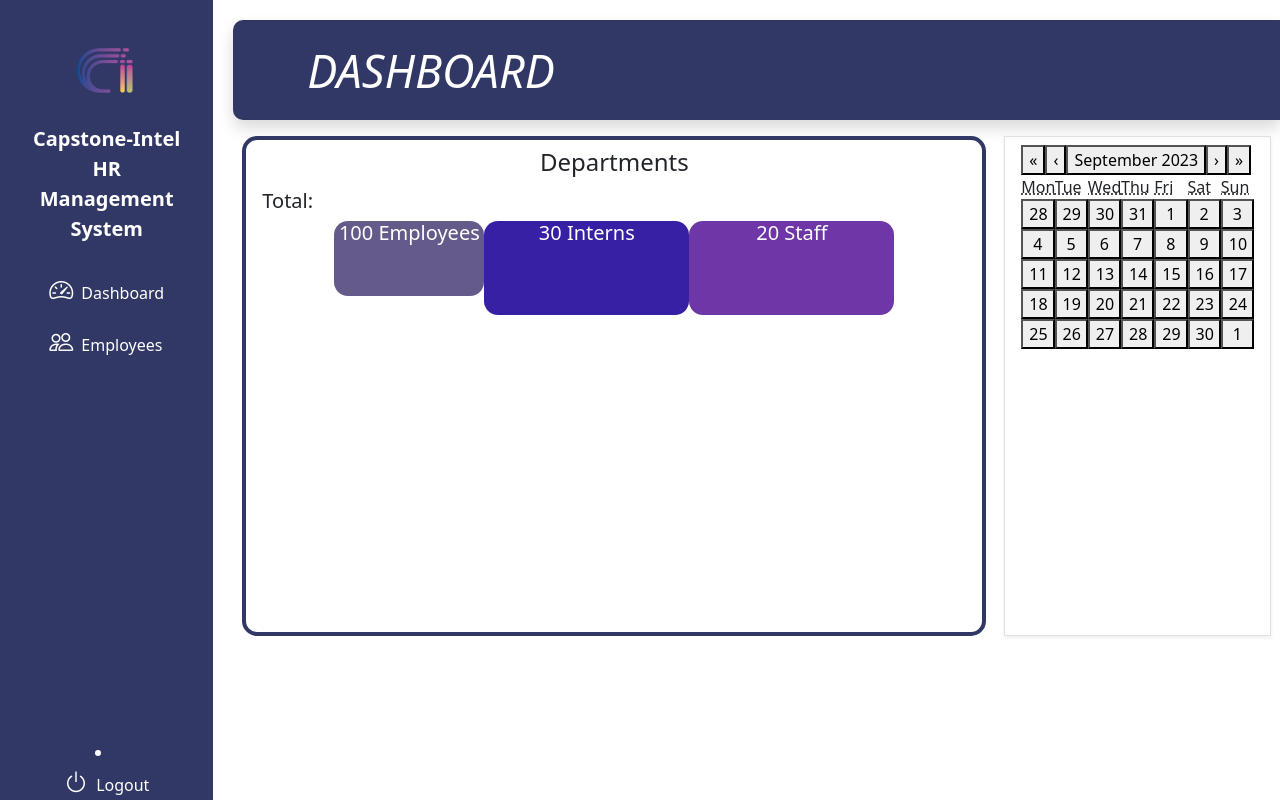
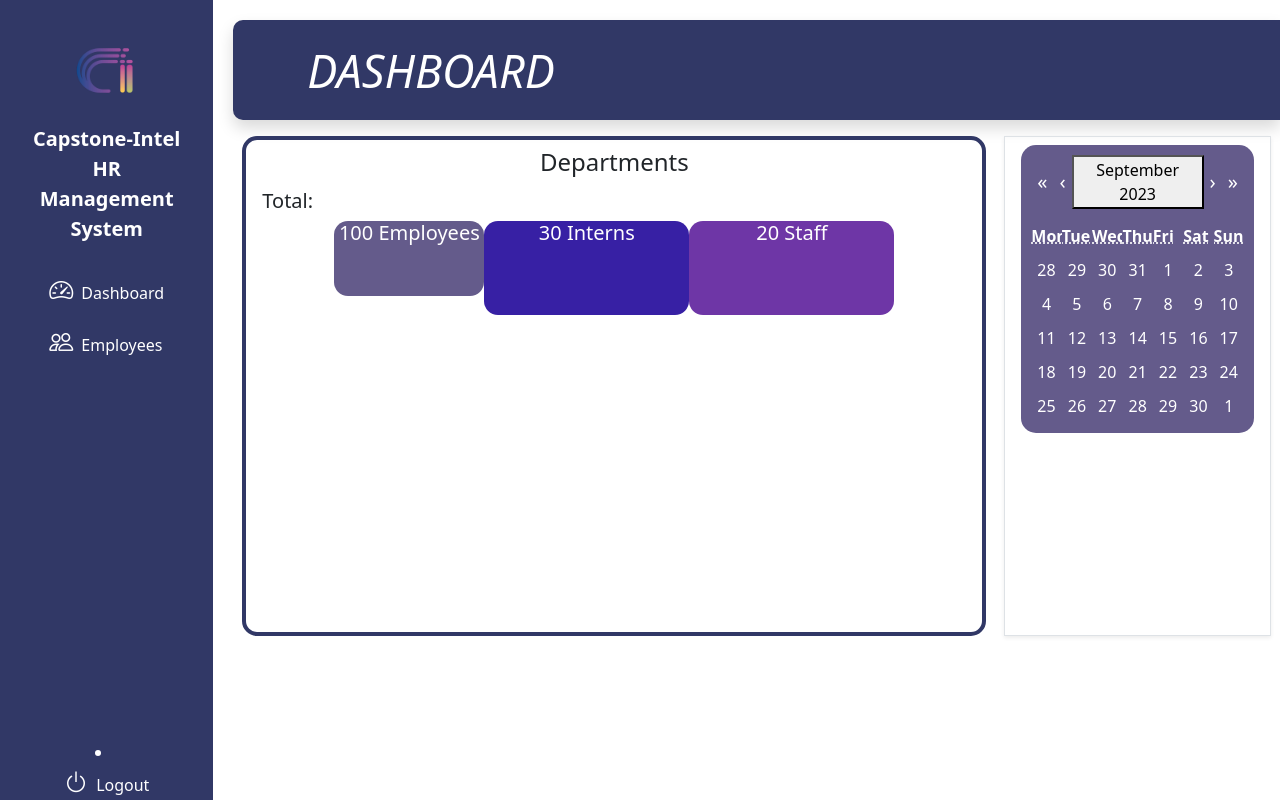
Before and after one commit to rurulmbrttgd/HRMS, a React (Vite) app in the folder frontend/: page / in a window 1280 px wide. Built offline with nearby package versions, Linux system fonts and the light colour scheme; no server answers.

Commit message:
Update style.css

```diff
--- a/frontend/src/style.css
+++ b/frontend/src/style.css
@@ -90,3 +90,98 @@
     width: 744px;
     height: 500px;
 }
+
+.banner{
+    background-image: url(public/Images/dashboardbanner.jpg);
+    background-size: cover;
+    background-position: center;
+    object-position: top;
+}
+
+
+
+/* Style for the Calendar container */
+.react-calendar {
+    width: 100%;
+    max-width: 300px; /* Adjust the maximum width as needed */
+    background-color: #645B8B;
+    /* border: 1px solid #ccc;
+    border-radius: 5px; */
+    /* box-shadow: 0 2px 4px rgba(0, 0, 0, 0.1); */
+    padding: 10px;
+    border-radius: 15px;
+  }
+
+  /* Style for the Calendar navigation buttons */
+  .react-calendar__navigation {
+    display: flex;
+    justify-content: space-between;
+    align-items: center;
+    margin-bottom: 10px;
+    color: #645B8B;
+  }
+
+  /* Style for the Calendar navigation button icons */
+  .react-calendar__navigation__arrow {
+    font-size: 20px;
+    cursor: pointer;
+    border: none;
+    background-color: #645B8B;
+    color: #ffff;
+  }
+
+  /* Style for the Calendar header */
+  .react-calendar__year-view__months__month,
+  .react-calendar__decade-view__years__year {
+    font-weight: normal;
+    color: #ffffff;
+    background-color: #645B8B;
+  }
+
+  /* Style for the Calendar days of the week */
+  .react-calendar__month-view__weekdays {
+    background-color: #645B8B;
+    display: flex;
+    justify-content: space-around;
+    padding: 5px 0;
+  }
+
+  /* Style for each day of the week */
+  .react-calendar__month-view__weekdays__weekday {
+    font-weight: bold;
+    color: #ffffff;
+  }
+
+  /* Style for Calendar days */
+  .react-calendar__tile {
+    padding: 5px;
+    text-align: center;
+    cursor: pointer;
+    border: none;
+    color: #ffffff;
+    background-color: #645B8B;
+}
+
+  /* Style for Calendar days that are not in the current month */
+  .react-calendar__tile--neighboringMonth {
+    color: #645B8B;
+  }
+
+  /* Style for Calendar days that are selected */
+  .react-calendar__tile--active {
+    background-color: #332a5b;
+    color: #fff;
+    border-radius: 7px;
+    font-weight:500;
+  }
+
+  /* Style for Calendar days that are hovered */
+  .react-calendar__tile--hover {
+    background-color: #e0e0e0;
+  }
+
+  /* Style for Calendar days that are disabled */
+  .react-calendar__tile--disabled {
+    color: #645B8B;
+    pointer-events: none;
+  }
```
